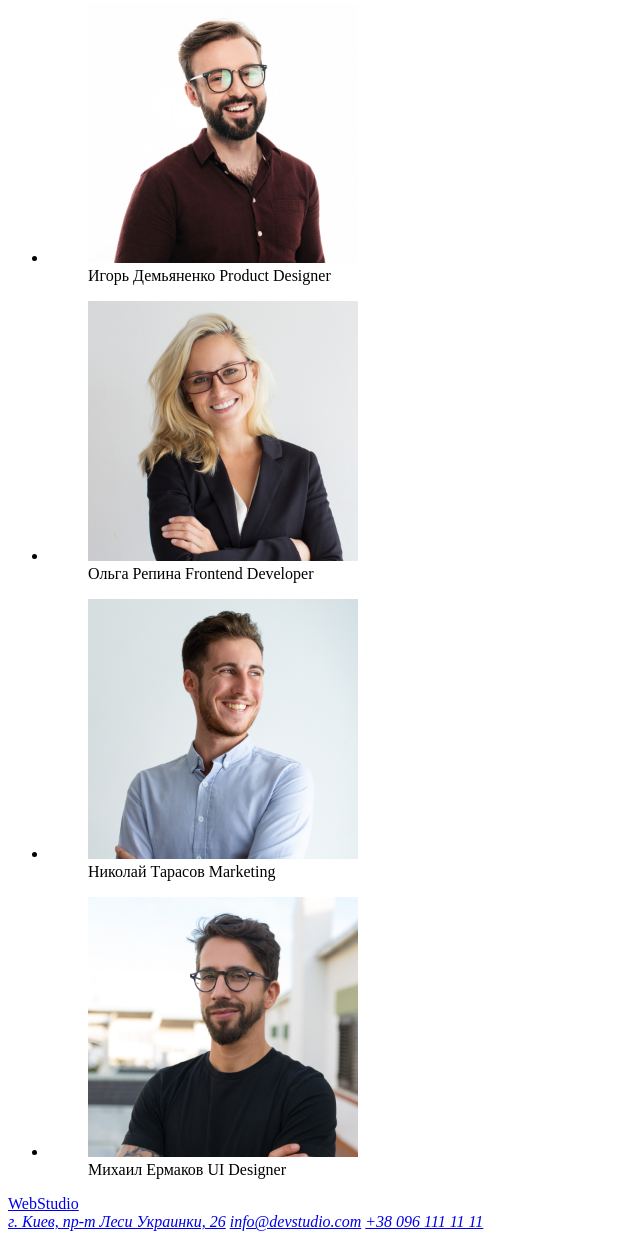
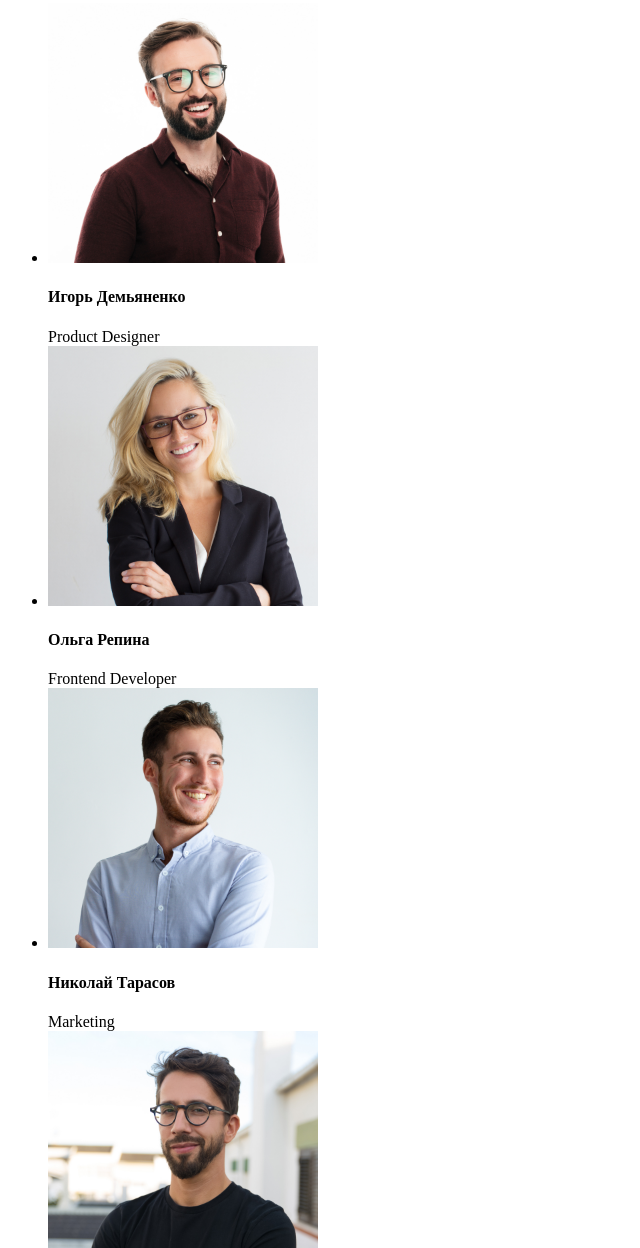
Before and after one commit to Dris777/home-work1, a plain HTML site: page index.html in a window 1280 px wide. Shown: the part 1552-2800 px from the top of the page, without its empty margins (0-640 px from the left). Drawn offline with Linux system fonts and the light colour scheme.

Commit message:
Исправвил ДЗ1
Убрал контакты из nav а именно, tel и mail. Убрал тег figure вставил просто img

```diff
--- a/index.html
+++ b/index.html
@@ -7,18 +7,20 @@
 </head>
 <body>
     <header>
-        <a href="#">WebStudio </a>
+
         <nav>
+            <a href="#">WebStudio </a>
             <ul>
             <li> <a href="#">Студия</a></li>
             <li> <a href="#">Портфолио</a> </li>
             <li> <a href="#">Контакты</a> </li>
             </ul>
+         </nav>
             <address>
                 <a href="mailto:info@devstudio.com">info@devstudio.com</a>
                 <a href="tel:+380961111111">+38 096 111 11 11</a>
             </address>
-         </nav>
+
     </header>
     <main>
         <section>
@@ -47,10 +49,10 @@
         <section>
             <h2>Наша команда</h2>
             <ul>
-            <li> <figure> <img src="images/Игорь.jpg" width="270" height="260" alt=" Игорь"> <figcaption> Игорь Демьяненко <span lang="en" >Product Designer</span>  </figcaption> </figure> </li>
-            <li> <figure> <img src="images/Ольга.jpg" width="270" height="260" alt="Ольга"> <figcaption >Ольга Репина <span lang="en" >Frontend Developer</span> </figcaption> </figure> </li>
-            <li> <figure> <img src="images/Николай.jpg" width="270" height="260" alt="Николай"> <figcaption>Николай Тарасов <span lang="en" >Marketing</span> </figcaption> </figure> </li>
-            <li> <figure> <img src="images/Михаил.jpg" width="270" height="260" alt="Михаил"> <figcaption>Михаил Ермаков  <span lang="en" >UI Designer</span> </figcaption> </figure> </li>
+            <li>  <img src="images/Игорь.jpg" width="270" height="260" alt=" Игорь"> <h4>Игорь Демьяненко</h4>   <span lang="en" >Product Designer</span>    </li>
+            <li>  <img src="images/Ольга.jpg" width="270" height="260" alt="Ольга"> <h4>Ольга Репина</h4>  <span lang="en" >Frontend Developer</span>  </li>
+            <li>  <img src="images/Николай.jpg" width="270" height="260" alt="Николай"> <h4>Николай Тарасов</h4>  <span lang="en" >Marketing</span>  </li>
+            <li>  <img src="images/Михаил.jpg" width="270" height="260" alt="Михаил"> <h4>Михаил Ермаков</h4>   <span lang="en" >UI Designer</span>  </li>
             </ul>
         </section>
 
```
Also changed, not shown: images/img.jpg (deleted), images/комп.jpg (deleted).
